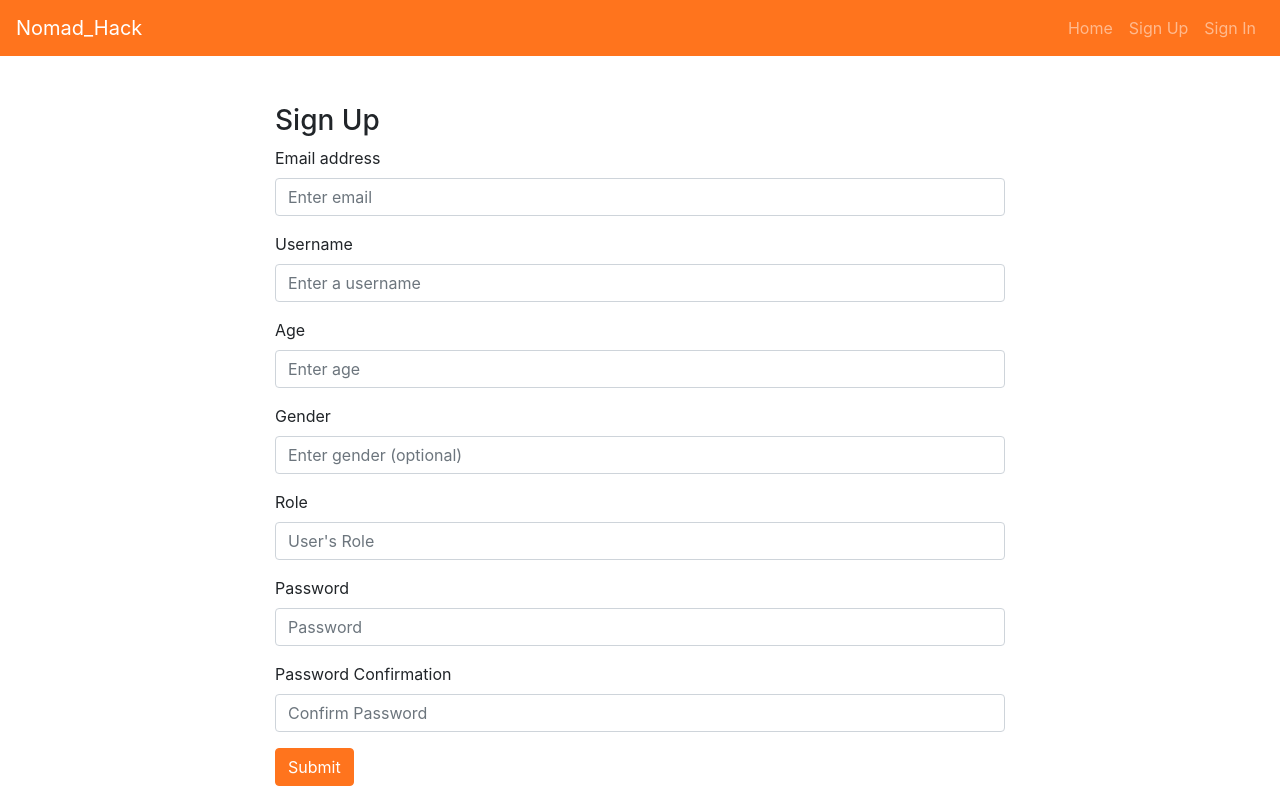
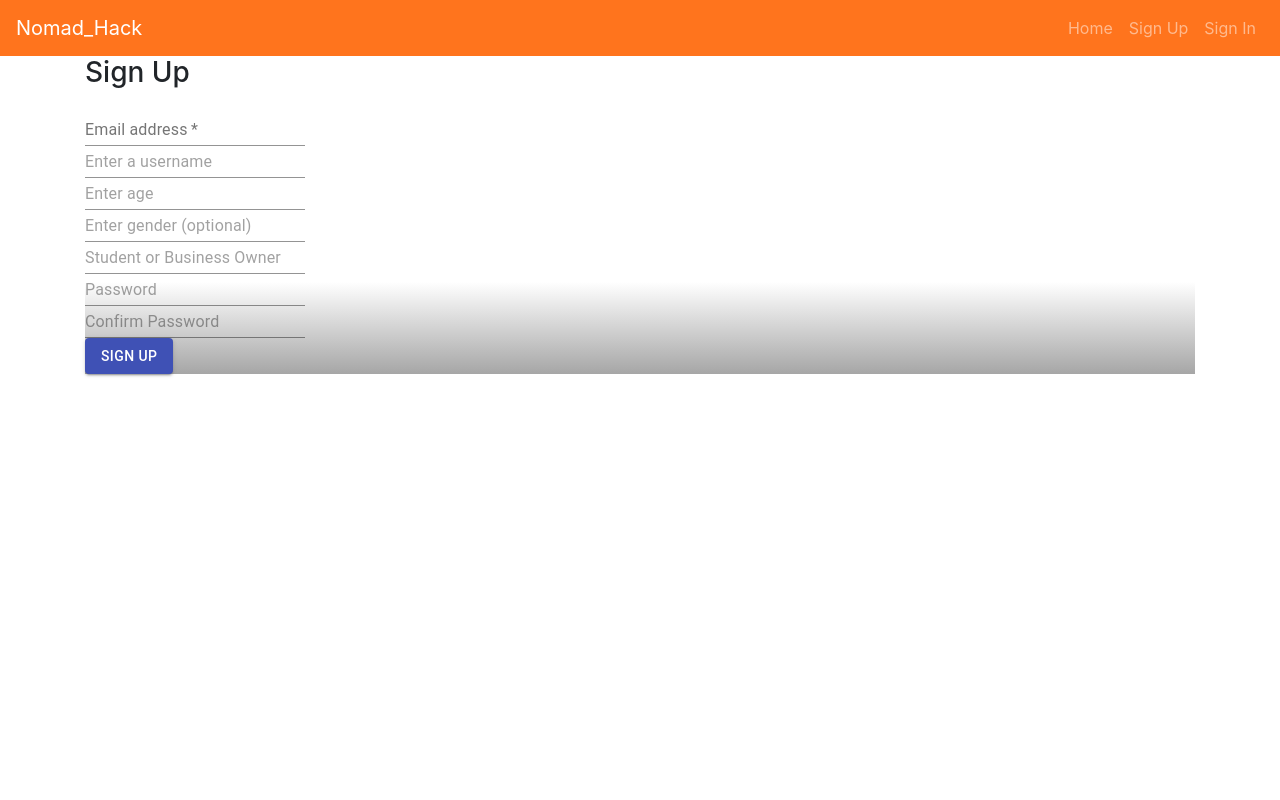
Before and after one commit to Nomad-hack/nomad-client, a React app: page /#/sign-up in a window 1280 px wide. Built offline with nearby package versions, Linux system fonts and the light colour scheme.

Commit message:
Styling Sign Up

```diff
--- a/src/App.js
+++ b/src/App.js
@@ -5,8 +5,8 @@ import { v4 as uuid } from 'uuid'
 import AuthenticatedRoute from './components/AuthenticatedRoute/AuthenticatedRoute'
 import AutoDismissAlert from './components/AutoDismissAlert/AutoDismissAlert'
 import Header from './components/Header/Header'
-import SignUp from './components/SignUp/SignUp'
-import SignIn from './components/SignIn/SignIn'
+import SignUp from './components/SignUp/SignUp0'
+import SignIn from './components/SignIn/SignIn0'
 import SignOut from './components/SignOut/SignOut'
 import ChangePassword from './components/ChangePassword/ChangePassword'
 
--- /dev/null
+++ b/src/components/SignIn/SignIn0.js
@@ -0,0 +1,88 @@
+import React, { Component } from 'react'
+import { withRouter } from 'react-router-dom'
+
+import { signIn } from '../../api/auth'
+import messages from '../AutoDismissAlert/messages'
+
+import TextField from '@material-ui/core/TextField'
+import Button from '@material-ui/core/Button'
+
+class SignIn extends Component {
+  constructor (props) {
+    super(props)
+
+    this.state = {
+      email: '',
+      password: ''
+    }
+  }
+
+  handleChange = event => this.setState({
+    [event.target.name]: event.target.value
+  })
+
+  onSignIn = event => {
+    event.preventDefault()
+
+    const { msgAlert, history, setUser } = this.props
+
+    signIn(this.state)
+      .then(res => setUser(res.data.user))
+      .then(() => msgAlert({
+        heading: 'Sign In Success',
+        message: messages.signInSuccess,
+        variant: 'success'
+      }))
+      .then(() => history.push('/calendar'))
+      .catch(error => {
+        this.setState({ email: '', password: '' })
+        msgAlert({
+          heading: 'Sign In Failed with error: ' + error.message,
+          message: messages.signInFailure,
+          variant: 'danger'
+        })
+      })
+  }
+
+  render () {
+    const { email, password } = this.state
+
+    return (
+      <div className="field">
+        <h3>Sign Up</h3>
+        <form onSubmit={this.onSignUp}>
+          <div>
+            <TextField
+              id="email"
+              label='Email address'
+              required
+              type="email"
+              name="email"
+              value={email}
+              placeholder="Enter email"
+              onChange={this.handleChange}
+            />
+          </div>
+          <div>
+            <TextField
+              required
+              id="password"
+              name="password"
+              value={password}
+              type="password"
+              placeholder="Password"
+              onChange={this.handleChange}
+            />
+          </div>
+          <div>
+            <Button variant="contained" color="primary" type="submit">
+          Sign Up
+            </Button>
+          </div>
+        </form>
+      </div>
+    )
+  }
+}
+
+export default withRouter(SignIn)
--- a/src/components/SignUp/SignUp.js
+++ b/src/components/SignUp/SignUp.js
@@ -1,151 +1,151 @@
-import React, { Component } from 'react'
-import { withRouter } from 'react-router-dom'
-
-import { signUp, signIn } from '../../api/auth'
-import messages from '../AutoDismissAlert/messages'
-
-import Form from 'react-bootstrap/Form'
-import Button from 'react-bootstrap/Button'
-
-class SignUp extends Component {
-  constructor (props) {
-    super(props)
-
-    this.state = {
-      email: '',
-      password: '',
-      username: '',
-      age: '',
-      gender: '',
-      role: '',
-      passwordConfirmation: ''
-    }
-  }
-
-  handleChange = event => this.setState({
-    [event.target.name]: event.target.value
-  })
-
-  onSignUp = event => {
-    event.preventDefault()
-
-    const { msgAlert, history, setUser } = this.props
-
-    signUp(this.state)
-      .then(() => signIn(this.state))
-      .then(res => setUser(res.data.user))
-      .then(() => msgAlert({
-        heading: 'Sign Up Success',
-        message: messages.signUpSuccess,
-        variant: 'success'
-      }))
-      .then(() => history.push('/calendar'))
-      .catch(error => {
-        this.setState({ email: '', password: '', passwordConfirmation: '' })
-        msgAlert({
-          heading: 'Sign Up Failed with error: ' + error.message,
-          message: messages.signUpFailure,
-          variant: 'danger'
-        })
-      })
-  }
-
-  render () {
-    const { email, username, age, gender, role, password, passwordConfirmation } = this.state
-
-    return (
-      <div className="row">
-        <div className="col-sm-10 col-md-8 mx-auto mt-5">
-          <h3>Sign Up</h3>
-          <Form onSubmit={this.onSignUp}>
-            <Form.Group controlId="email">
-              <Form.Label>Email address</Form.Label>
-              <Form.Control
-                required
-                type="email"
-                name="email"
-                value={email}
-                placeholder="Enter email"
-                onChange={this.handleChange}
-              />
-            </Form.Group>
-            <Form.Group controlId="username">
-              <Form.Label>Username</Form.Label>
-              <Form.Control
-                required
-                type="text"
-                name="username"
-                value={username}
-                placeholder="Enter a username"
-                onChange={this.handleChange}
-              />
-            </Form.Group>
-            <Form.Group controlId="age">
-              <Form.Label>Age</Form.Label>
-              <Form.Control
-                required
-                type="text"
-                name="age"
-                value={age}
-                placeholder="Enter age"
-                onChange={this.handleChange}
-              />
-            </Form.Group>
-            <Form.Group controlId="gender">
-              <Form.Label>Gender</Form.Label>
-              <Form.Control
-                required
-                type="text"
-                name="gender"
-                value={gender}
-                placeholder="Enter gender (optional)"
-                onChange={this.handleChange}
-              />
-            </Form.Group>
-            <Form.Group controlId="role">
-              <Form.Label>Role</Form.Label>
-              <Form.Control
-                required
-                type="text"
-                name="role"
-                value={role}
-                placeholder="User's Role"
-                onChange={this.handleChange}
-              />
-            </Form.Group>
-            <Form.Group controlId="password">
-              <Form.Label>Password</Form.Label>
-              <Form.Control
-                required
-                name="password"
-                value={password}
-                type="password"
-                placeholder="Password"
-                onChange={this.handleChange}
-              />
-            </Form.Group>
-            <Form.Group controlId="passwordConfirmation">
-              <Form.Label>Password Confirmation</Form.Label>
-              <Form.Control
-                required
-                name="passwordConfirmation"
-                value={passwordConfirmation}
-                type="password"
-                placeholder="Confirm Password"
-                onChange={this.handleChange}
-              />
-            </Form.Group>
-            <Button
-              variant="primary"
-              type="submit"
-            >
-              Submit
-            </Button>
-          </Form>
-        </div>
-      </div>
-    )
-  }
-}
-
-export default withRouter(SignUp)
+// import React, { Component } from 'react'
+// import { withRouter } from 'react-router-dom'
+//
+// import { signUp, signIn } from '../../api/auth'
+// import messages from '../AutoDismissAlert/messages'
+//
+// import Form from 'react-bootstrap/Form'
+// import Button from 'react-bootstrap/Button'
+//
+// class SignUp extends Component {
+//   constructor (props) {
+//     super(props)
+//
+//     this.state = {
+//       email: '',
+//       password: '',
+//       username: '',
+//       age: '',
+//       gender: '',
+//       role: '',
+//       passwordConfirmation: ''
+//     }
+//   }
+//
+//   handleChange = event => this.setState({
+//     [event.target.name]: event.target.value
+//   })
+//
+//   onSignUp = event => {
+//     event.preventDefault()
+//
+//     const { msgAlert, history, setUser } = this.props
+//
+//     signUp(this.state)
+//       .then(() => signIn(this.state))
+//       .then(res => setUser(res.data.user))
+//       .then(() => msgAlert({
+//         heading: 'Sign Up Success',
+//         message: messages.signUpSuccess,
+//         variant: 'success'
+//       }))
+//       .then(() => history.push('/calendar'))
+//       .catch(error => {
+//         this.setState({ email: '', password: '', passwordConfirmation: '' })
+//         msgAlert({
+//           heading: 'Sign Up Failed with error: ' + error.message,
+//           message: messages.signUpFailure,
+//           variant: 'danger'
+//         })
+//       })
+//   }
+//
+//   render () {
+//     const { email, username, age, gender, role, password, passwordConfirmation } = this.state
+//
+//     return (
+//       <div className="row">
+//         <div className="col-sm-10 col-md-8 mx-auto mt-5">
+//           <h3>Sign Up</h3>
+//           <Form onSubmit={this.onSignUp}>
+//             <Form.Group controlId="email">
+//               <Form.Label>Email address</Form.Label>
+//               <Form.Control
+//                 required
+//                 type="email"
+//                 name="email"
+//                 value={email}
+//                 placeholder="Enter email"
+//                 onChange={this.handleChange}
+//               />
+//             </Form.Group>
+//             <Form.Group controlId="username">
+//               <Form.Label>Username</Form.Label>
+//               <Form.Control
+//                 required
+//                 type="text"
+//                 name="username"
+//                 value={username}
+//                 placeholder="Enter a username"
+//                 onChange={this.handleChange}
+//               />
+//             </Form.Group>
+//             <Form.Group controlId="age">
+//               <Form.Label>Age</Form.Label>
+//               <Form.Control
+//                 required
+//                 type="text"
+//                 name="age"
+//                 value={age}
+//                 placeholder="Enter age"
+//                 onChange={this.handleChange}
+//               />
+//             </Form.Group>
+//             <Form.Group controlId="gender">
+//               <Form.Label>Gender</Form.Label>
+//               <Form.Control
+//                 required
+//                 type="text"
+//                 name="gender"
+//                 value={gender}
+//                 placeholder="Enter gender (optional)"
+//                 onChange={this.handleChange}
+//               />
+//             </Form.Group>
+//             <Form.Group controlId="role">
+//               <Form.Label>Role</Form.Label>
+//               <Form.Control
+//                 required
+//                 type="text"
+//                 name="role"
+//                 value={role}
+//                 placeholder="User's Role"
+//                 onChange={this.handleChange}
+//               />
+//             </Form.Group>
+//             <Form.Group controlId="password">
+//               <Form.Label>Password</Form.Label>
+//               <Form.Control
+//                 required
+//                 name="password"
+//                 value={password}
+//                 type="password"
+//                 placeholder="Password"
+//                 onChange={this.handleChange}
+//               />
+//             </Form.Group>
+//             <Form.Group controlId="passwordConfirmation">
+//               <Form.Label>Password Confirmation</Form.Label>
+//               <Form.Control
+//                 required
+//                 name="passwordConfirmation"
+//                 value={passwordConfirmation}
+//                 type="password"
+//                 placeholder="Confirm Password"
+//                 onChange={this.handleChange}
+//               />
+//             </Form.Group>
+//             <Button
+//               variant="primary"
+//               type="submit"
+//             >
+//               Submit
+//             </Button>
+//           </Form>
+//         </div>
+//       </div>
+//     )
+//   }
+// }
+//
+// export default withRouter(SignUp)
--- /dev/null
+++ b/src/components/SignUp/SignUp.scss
@@ -0,0 +1,5 @@
+
+.signup {
+  background: rgb(166,166,166);
+  background: linear-gradient(0deg, rgba(166,166,166,1) 0%, rgba(255,255,255,1) 29%);
+}
--- /dev/null
+++ b/src/components/SignUp/SignUp0.js
@@ -0,0 +1,152 @@
+import React, { Component } from 'react'
+import { withRouter } from 'react-router-dom'
+
+import { signUp, signIn } from '../../api/auth'
+import messages from '../AutoDismissAlert/messages'
+import './SignUp.scss'
+
+import TextField from '@material-ui/core/TextField'
+import Button from '@material-ui/core/Button'
+
+class SignUp extends Component {
+  constructor (props) {
+    super(props)
+
+    this.state = {
+      email: '',
+      password: '',
+      username: '',
+      age: '',
+      gender: '',
+      role: '',
+      passwordConfirmation: ''
+    }
+  }
+
+  handleChange = event => this.setState({
+    [event.target.name]: event.target.value
+  })
+
+  onSignUp = event => {
+    event.preventDefault()
+
+    const { msgAlert, history, setUser } = this.props
+
+    signUp(this.state)
+      .then(() => signIn(this.state))
+      .then(res => setUser(res.data.user))
+      .then(() => msgAlert({
+        heading: 'Sign Up Success',
+        message: messages.signUpSuccess,
+        variant: 'success'
+      }))
+      .then(() => history.push('/calendar'))
+      .catch(error => {
+        this.setState({ email: '', password: '', passwordConfirmation: '' })
+        msgAlert({
+          heading: 'Sign Up Failed with error: ' + error.message,
+          message: messages.signUpFailure,
+          variant: 'danger'
+        })
+      })
+  }
+
+  render () {
+    const { email, username, age, gender, role, password, passwordConfirmation } = this.state
+
+    return (
+      <div className="signup">
+        <h3>Sign Up</h3>
+        <form onSubmit={this.onSignUp}>
+          <div>
+            <TextField
+              id="email"
+              label='Email address'
+              required
+              type="email"
+              name="email"
+              value={email}
+              placeholder="Enter email"
+              onChange={this.handleChange}
+            />
+          </div>
+          <div>
+            <TextField
+              required
+              id="username"
+              type="text"
+              name="username"
+              value={username}
+              placeholder="Enter a username"
+              onChange={this.handleChange}
+            />
+          </div>
+          <div>
+            <TextField
+              required
+              id="age"
+              type="text"
+              name="age"
+              value={age}
+              placeholder="Enter age"
+              onChange={this.handleChange}
+            />
+          </div>
+          <div>
+            <TextField
+              id="gender"
+              type="text"
+              name="gender"
+              value={gender}
+              placeholder="Enter gender (optional)"
+              onChange={this.handleChange}
+            />
+          </div>
+          <div>
+            <TextField
+              required
+              id="role"
+              type="text"
+              name="role"
+              value={role}
+              placeholder="Student or Business Owner"
+              onChange={this.handleChange}
+            />
+          </div>
+          <div>
+            <TextField
+              required
+              id="password"
+              name="password"
+              value={password}
+              type="password"
+              placeholder="Password"
+              onChange={this.handleChange}
+            />
+          </div>
+          <div>
+            <TextField
+              required
+              id="passwordCornfirmation"
+              name="passwordConfirmation"
+              value={passwordConfirmation}
+              type="password"
+              placeholder="Confirm Password"
+              onChange={this.handleChange}
+            />
+          </div>
+          <div>
+            <Button variant="contained" color="primary" type="submit">
+          Sign Up
+            </Button>
+          </div>
+
+        </form>
+
+      </div>
+
+    )
+  }
+}
+
+export default withRouter(SignUp)
```
